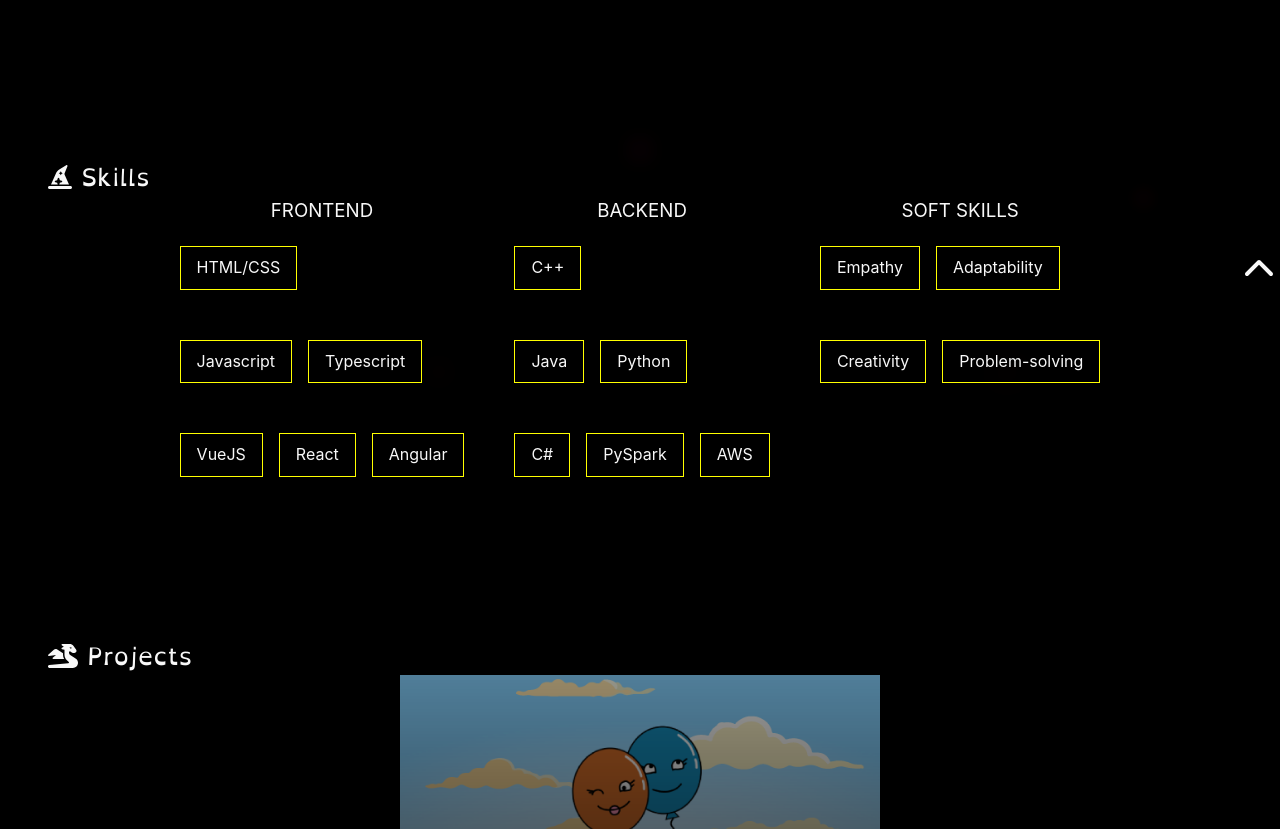
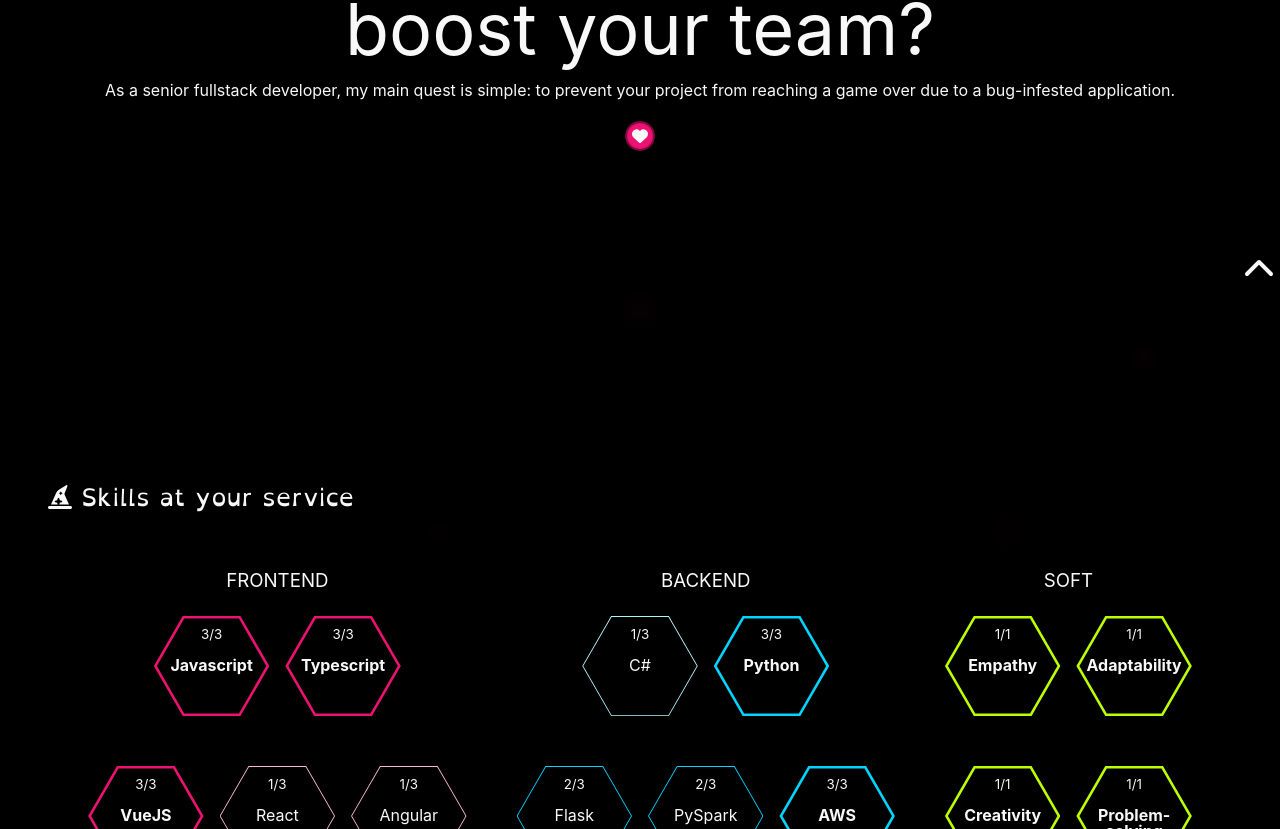
Before and after one commit to angele-henry-dev/LadyRaccoon, a Vue app: page / in a window 1280 px wide. Shown: the part 491-1320 px from the top of the page. Built offline with nearby package versions, Linux system fonts and the light colour scheme.

Commit message:
Starting ssills part

```diff
--- a/src/assets/css/base.css
+++ b/src/assets/css/base.css
@@ -8,8 +8,14 @@
   --vt-c-black-soft: #222222;
   --vt-c-black-mute: #282828;
 
-  --vt-c-pink: hsl(334, 86%, 45%);
-  --vt-c-pink-light: hsl(334, 86%, 80%);
+  --vt-c-pink: hsl(334, 86%, 50%);
+  --vt-c-pink-light: hsl(334, 86%, 85%);
+  --vt-c-lime: hsl(76, 100%, 50%);
+  --vt-c-lime-light: hsl(76, 100%, 85%);
+  --vt-c-cyan: hsl(190, 100%, 50%);
+  --vt-c-cyan-light: hsl(190, 100%, 85%);
+  --vt-c-violet: hsl(268, 100%, 50%);
+  --vt-c-violet-light: hsl(268, 100%, 85%);
 
   --vt-c-divider-dark-1: rgba(84, 84, 84, 0.65);
   --vt-c-divider-dark-2: rgba(84, 84, 84, 0.48);
--- a/src/assets/css/media.css
+++ b/src/assets/css/media.css
@@ -10,4 +10,11 @@
   nav a:not(:first-of-type) {
     display: none !important;
   }
+
+  header,
+  #description,
+  #skills,
+  #projects {
+    margin-bottom: calc(var(--section-gap)) !important;
+  }
 }
--- a/src/assets/main.css
+++ b/src/assets/main.css
@@ -93,5 +93,5 @@ header,
 #description,
 #skills,
 #projects {
-  margin-bottom: calc(var(--section-gap));
+  margin-bottom: calc(var(--section-gap) * 2);
 }
--- a/src/assets/models/skills.json
+++ b/src/assets/models/skills.json
@@ -1,102 +1,96 @@
 [
   {
-    "type": "Frontend",
+    "type": "frontend",
     "description": "I love bringing design to life",
     "skills": {
       "level-1": [
         {
-          "title": "HTML/CSS",
-          "levelAcquired": 3,
-          "levelTotal": 3,
-          "needs": []
-        }
-      ],
-      "level-2": [
-        {
           "title": "Javascript",
           "levelAcquired": 3,
           "levelTotal": 3,
-          "needs": ["HTML/CSS"]
+          "needs": null,
+          "needed": true
         },
         {
           "title": "Typescript",
           "levelAcquired": 3,
           "levelTotal": 3,
-          "needs": ["HTML/CSS"]
+          "needs": null,
+          "needed": false
         }
       ],
-      "level-3": [
+      "level-2": [
         {
           "title": "VueJS",
           "levelAcquired": 3,
           "levelTotal": 3,
-          "needs": ["Javascript", "Typescript"]
+          "needs": "Javascript",
+          "needed": false
         },
         {
           "title": "React",
           "levelAcquired": 1,
           "levelTotal": 3,
-          "needs": ["Javascript"]
+          "needs": "Javascript",
+          "needed": false
         },
         {
           "title": "Angular",
           "levelAcquired": 1,
           "levelTotal": 3,
-          "needs": ["Javascript"]
+          "needs": "Javascript",
+          "needed": false
         }
       ]
     }
   },
   {
-    "type": "Backend",
+    "type": "backend",
     "description": "I have fun solving puzzles",
     "skills": {
       "level-1": [
         {
-          "title": "C++",
-          "levelAcquired": 2,
+          "title": "C#",
+          "levelAcquired": 1,
           "levelTotal": 3,
-          "needs": []
-        }
-      ],
-      "level-2": [
-        {
-          "title": "Java",
-          "levelAcquired": 2,
-          "levelTotal": 3,
-          "needs": ["C++"]
+          "needs": null,
+          "needed": false
         },
         {
           "title": "Python",
           "levelAcquired": 3,
           "levelTotal": 3,
-          "needs": ["C++"]
+          "needs": null,
+          "needed": true
         }
       ],
-      "level-3": [
+      "level-2": [
         {
-          "title": "C#",
-          "levelAcquired": 1,
+          "title": "Flask",
+          "levelAcquired": 2,
           "levelTotal": 3,
-          "needs": ["Java"]
+          "needs": "Python",
+          "needed": false
         },
         {
           "title": "PySpark",
           "levelAcquired": 2,
           "levelTotal": 3,
-          "needs": ["Python"]
+          "needs": "Python",
+          "needed": false
         },
         {
           "title": "AWS",
-          "levelAcquired": 2,
+          "levelAcquired": 3,
           "levelTotal": 3,
-          "needs": ["Python"]
+          "needs": "Python",
+          "needed": false
         }
       ]
     }
   },
   {
-    "type": "Soft skills",
+    "type": "soft",
     "description": "I",
     "skills": {
       "level-1": [
@@ -104,13 +98,15 @@
           "title": "Empathy",
           "levelAcquired": 1,
           "levelTotal": 1,
-          "needs": []
+          "needs": null,
+          "needed": true
         },
         {
           "title": "Adaptability",
           "levelAcquired": 1,
           "levelTotal": 1,
-          "needs": []
+          "needs": null,
+          "needed": true
         }
       ],
       "level-2": [
@@ -118,13 +114,15 @@
           "title": "Creativity",
           "levelAcquired": 1,
           "levelTotal": 1,
-          "needs": ["Empathy"]
+          "needs": "Empathy",
+          "needed": false
         },
         {
           "title": "Problem-solving",
           "levelAcquired": 1,
           "levelTotal": 1,
-          "needs": ["Adaptability"]
+          "needs": "Adaptability",
+          "needed": false
         }
       ]
     }
--- a/src/components/IsometricCity.vue
+++ b/src/components/IsometricCity.vue
@@ -161,6 +161,7 @@ let selectedIndex = ref(0)
   display: flex;
   flex-direction: row;
   flex-wrap: wrap;
+  justify-content: center;
   margin-bottom: 70px;
 }
 
--- a/src/components/SkillsTree.vue
+++ b/src/components/SkillsTree.vue
@@ -5,13 +5,23 @@ const props = defineProps(['skills'])
 
 <template>
   <div class="skills-container">
-    <div v-for="(item, i) in props.skills" :key="i" class="tree-container">
+    <div v-for="(item, i) in props.skills" :key="i" :class="`tree-container ${item.type}`">
       <h3>{{ item.type }}</h3>
       <ul class="tree">
         <li v-for="(value, key) in item.skills" :key="key">
-          <ul class="level">
-            <li v-for="(arr, j) in value" :key="j" class="element">
-              {{ arr.title }}
+          <ul :class="`level ${key}`">
+            <li
+              v-for="(arr, j) in value"
+              :key="j"
+              :class="`element${arr.needed ? ' needed' : ''}${arr.needs ? ' needs' : ''}`"
+            >
+              <div
+                :class="`hexagon ${arr.levelTotal - arr.levelAcquired === 0 ? 'master' : arr.levelTotal - arr.levelAcquired === 1 ? 'mid' : ''}`"
+              ></div>
+              <div class="text">
+                <sub>{{ arr.levelAcquired }}/{{ arr.levelTotal }}</sub>
+                <span>{{ arr.title }}</span>
+              </div>
             </li>
           </ul>
         </li>
@@ -27,11 +37,13 @@ const props = defineProps(['skills'])
   flex-wrap: wrap;
   justify-content: center;
   gap: 50px;
+  margin-top: 50px;
 
   ul {
     list-style-type: none;
     padding: 0;
     margin: 0;
+  }
 }
 
 .tree-container {
@@ -42,23 +54,101 @@ const props = defineProps(['skills'])
     text-transform: uppercase;
     margin-bottom: 20px;
   }
+}
 
 .tree {
   display: flex;
   flex-direction: column;
   gap: 50px;
+}
 
 .level {
   display: flex;
   flex-direction: row;
+  justify-content: center;
   gap: 1rem;
+}
 
 .element {
-          border: 1px solid yellow;
-          padding: 0.5rem 1rem;
+  position: relative;
 }
+
+.text {
+  position: absolute;
+  top: 10px;
+  width: 100%;
+  height: 100%;
+  text-align: center;
+  display: flex;
+  flex-direction: column;
+  align-items: center;
+  justify-content: flex-start;
+  gap: 15px;
+  line-height: 1rem;
 }
+
+.hexagon.master ~ div.text span {
+  font-weight: bold !important;
 }
+.hexagon {
+  --b: 1px; /* adjust to control the border  */
+  height: 100px; /* adjust to control the size  */
+  aspect-ratio: 1 / cos(30deg);
+  clip-path: polygon(
+    0 50%,
+    50% -50%,
+    100% 50%,
+    50% 150%,
+    0 50%,
+    var(--b) 50%,
+    calc(25% + var(--b) * cos(60deg)) calc(100% - var(--b) * sin(60deg)),
+    calc(75% - var(--b) * cos(60deg)) calc(100% - var(--b) * sin(60deg)),
+    calc(100% - var(--b)) 50%,
+    calc(75% - var(--b) * cos(60deg)) calc(var(--b) * sin(60deg)),
+    calc(25% + var(--b) * cos(60deg)) calc(var(--b) * sin(60deg)),
+    var(--b) 50%
+  );
 }
+.hexagon.master {
+  --b: 3px;
 }
+.hexagon::before {
+  content: '';
+  display: block;
+  position: absolute;
+  top: -5px;
+  left: -5px;
+  width: calc(100% + 10px);
+  height: calc(100% + 10px);
+}
+.frontend .hexagon {
+  background: var(--vt-c-pink-light);
+}
+.backend .hexagon {
+  background: var(--vt-c-cyan-light);
+}
+.soft .hexagon {
+  background: var(--vt-c-lime-light);
+}
+.frontend .hexagon.mid,
+.frontend .hexagon.master {
+  background: var(--vt-c-pink);
+}
+.backend .hexagon.mid,
+.backend .hexagon.master {
+  background: var(--vt-c-cyan);
+}
+.soft .hexagon.mid,
+.soft .hexagon.master {
+  background: var(--vt-c-lime);
+}
+/* .frontend .hexagon.master::before {
+  box-shadow: inset 0 0 3px 3px var(--vt-c-pink-light);
+}
+.backend .hexagon.master::before {
+  box-shadow: inset 0 0 3px 3px var(--vt-c-cyan-light);
+}
+.soft .hexagon.master::before {
+  box-shadow: inset 0 0 3px 3px var(--vt-c-lime-light);
+} */
 </style>
--- a/src/views/HomeView.vue
+++ b/src/views/HomeView.vue
@@ -29,7 +29,7 @@ import projects from '@/assets/models/projects.json' with { type: 'json' }
       </p>
     </div>
 
-    <h2 title="Skills"><FontAwesomeIcon :icon="faHatWizard" /> Skills</h2>
+    <h2 title="Skills"><FontAwesomeIcon :icon="faHatWizard" /> Skills at your service</h2>
     <div id="skills">
       <SkillsTree :skills="skills" />
     </div>
```
Lines whose indentation alone changed are shown as unchanged.
